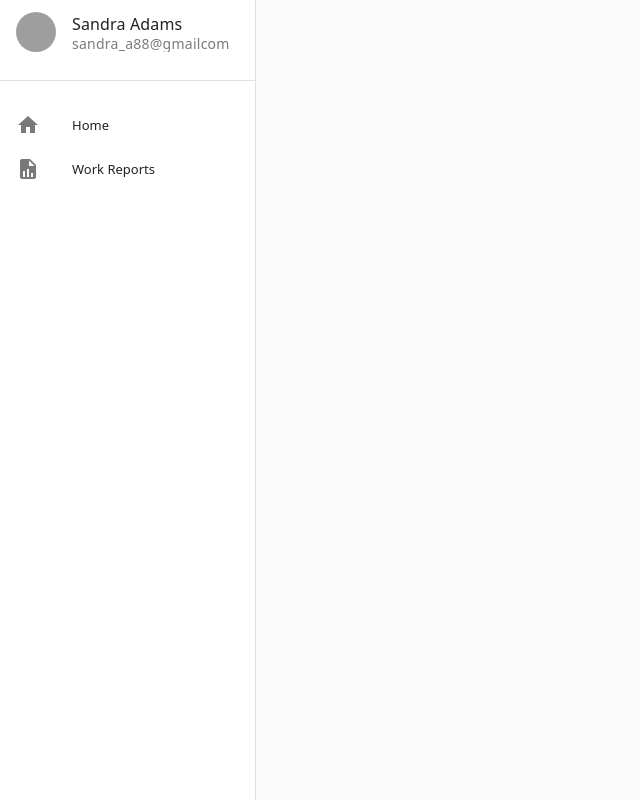
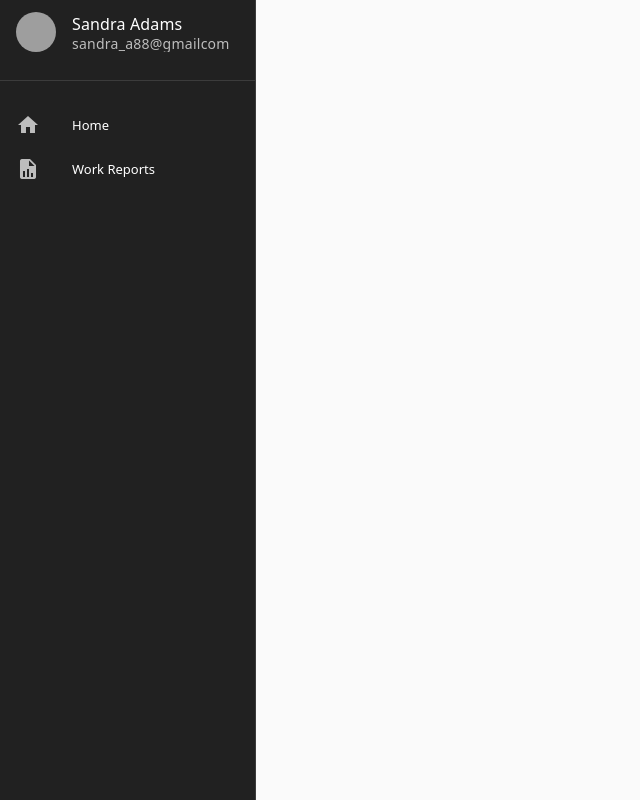
Before and after one commit to jasontermine/WorkReports, a Vue app in the folder frontend/: page / in a window 1280 px wide. Shown: the whole page, without its empty margins (0-640 px from the left). Built offline with nearby package versions, Linux system fonts and the light colour scheme; no server answers; grey boxes are pictures that could not be loaded.

Commit message:
UPDATED: dark theme

```diff
--- a/frontend/src/components/SideNav.vue
+++ b/frontend/src/components/SideNav.vue
@@ -1,6 +1,6 @@
 <template>
   <VLayout>
-    <VNavigationDrawer expand-on-hover rail>
+    <VNavigationDrawer theme="dark" expand-on-hover rail>
       <VList>
         <VListItem
           prepend-avatar="https://randomuser.me/api/portraits/women/85.jpg"
```
